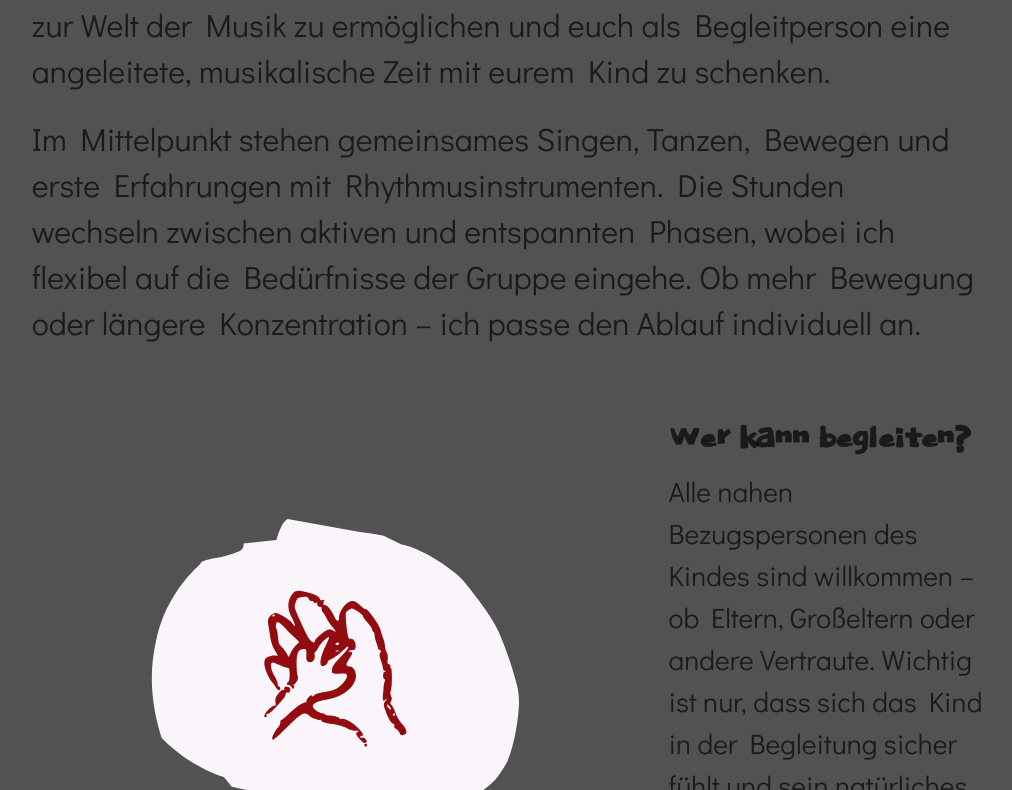
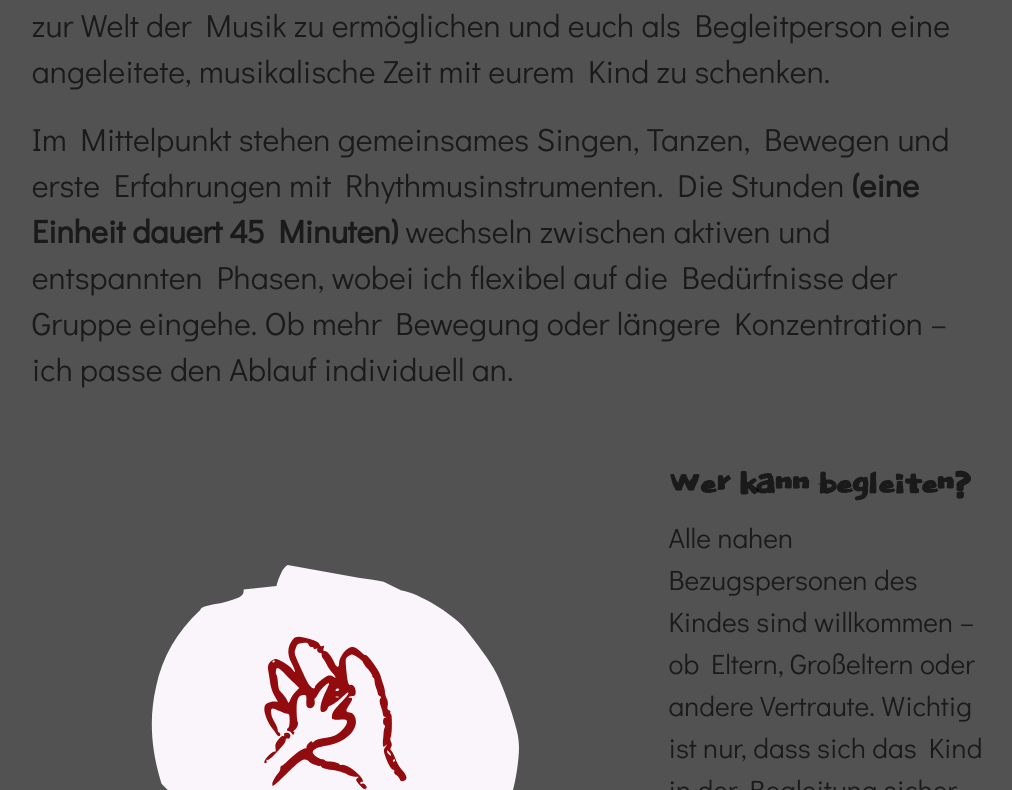
Before and after one commit to aeonyuonmiller/laura, a Next.js app: page /eltern-kind-kurs in a window 1280 px wide. Shown: the part 930-1720 px from the top of the page, without its empty margins (137-1149 px from the left). Built offline with nearby package versions, Linux system fonts and the light colour scheme.

Commit message:
added copy

```diff
--- a/src/pages/eltern-kind-kurs.jsx
+++ b/src/pages/eltern-kind-kurs.jsx
@@ -53,7 +53,7 @@ export default function Home() {
 
                     <div className="wrapper">
                         <p>Die Eltern-Kind-Kurse sind für mich eine besondere Herzensangelegenheit. Es geht darum Kindern einen ersten Kontakt zur Welt der Musik zu ermöglichen und euch als Begleitperson eine angeleitete, musikalische Zeit mit eurem Kind zu schenken.</p>
-                        <p>Im Mittelpunkt stehen gemeinsames Singen, Tanzen, Bewegen und erste Erfahrungen mit Rhythmusinstrumenten. Die Stunden wechseln zwischen aktiven und entspannten Phasen, wobei ich flexibel auf die Bedürfnisse der Gruppe eingehe. Ob mehr Bewegung oder längere Konzentration – ich passe den Ablauf individuell an.</p>
+                        <p>Im Mittelpunkt stehen gemeinsames Singen, Tanzen, Bewegen und erste Erfahrungen mit Rhythmusinstrumenten. Die Stunden <strong>(eine Einheit dauert 45 Minuten)</strong> wechseln zwischen aktiven und entspannten Phasen, wobei ich flexibel auf die Bedürfnisse der Gruppe eingehe. Ob mehr Bewegung oder längere Konzentration – ich passe den Ablauf individuell an.</p>
                     </div>
 
                     <section className="points">
```
